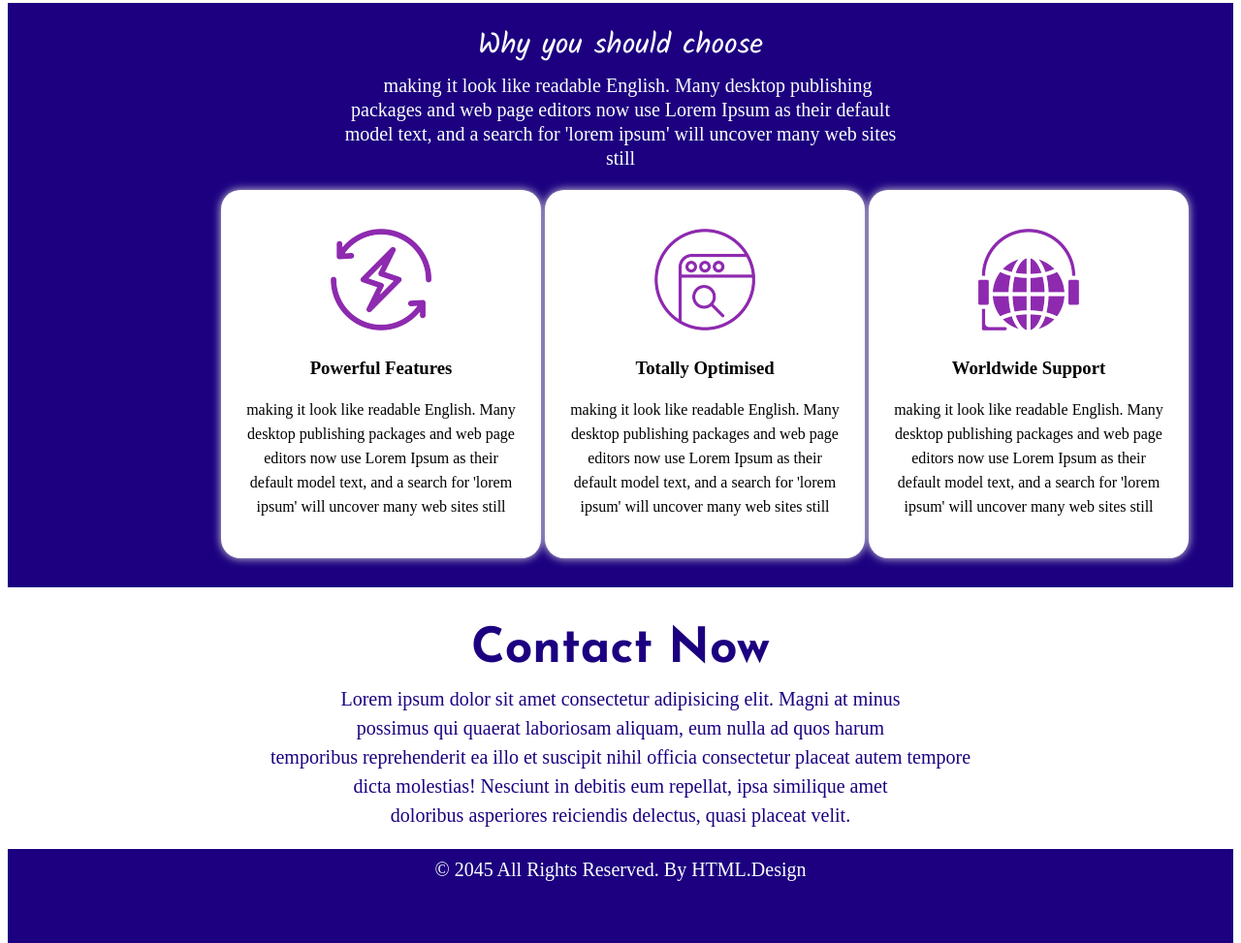
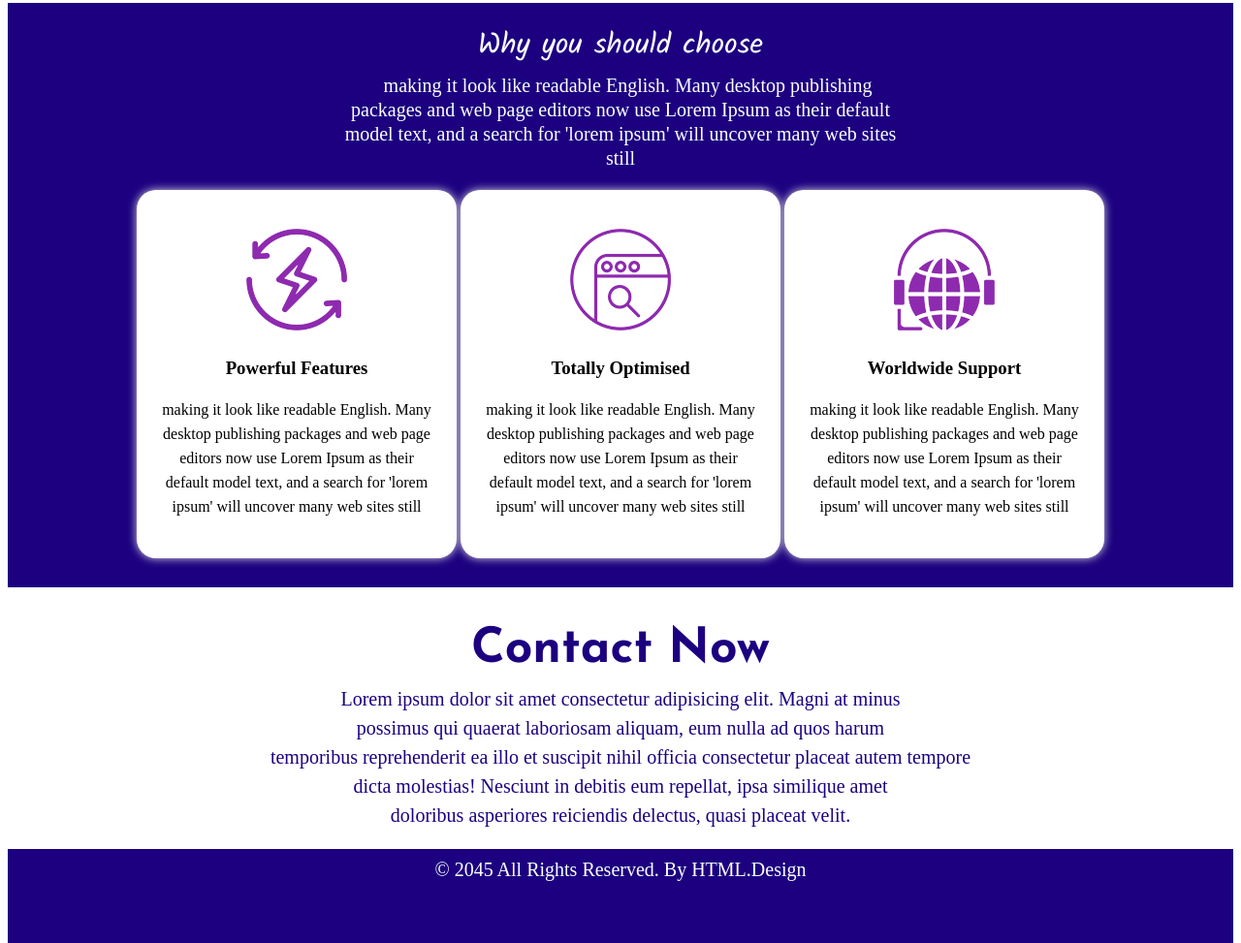
Before and after one commit to innaphan/Data-Web, a plain HTML site: page index.html in a window 1280 px wide. Shown: the part 1368-2341 px from the top of the page at 97% size. Drawn offline with Linux system fonts and the light colour scheme; a web font is replaced by a local one.

Commit message:
Add files via upload

```diff
--- a/style.css
+++ b/style.css
@@ -157,7 +157,7 @@ h1{
 }
 
 .cs{
-    margin-left: 220px;
+    text-align: center;
 }
 
 .foot{
```
